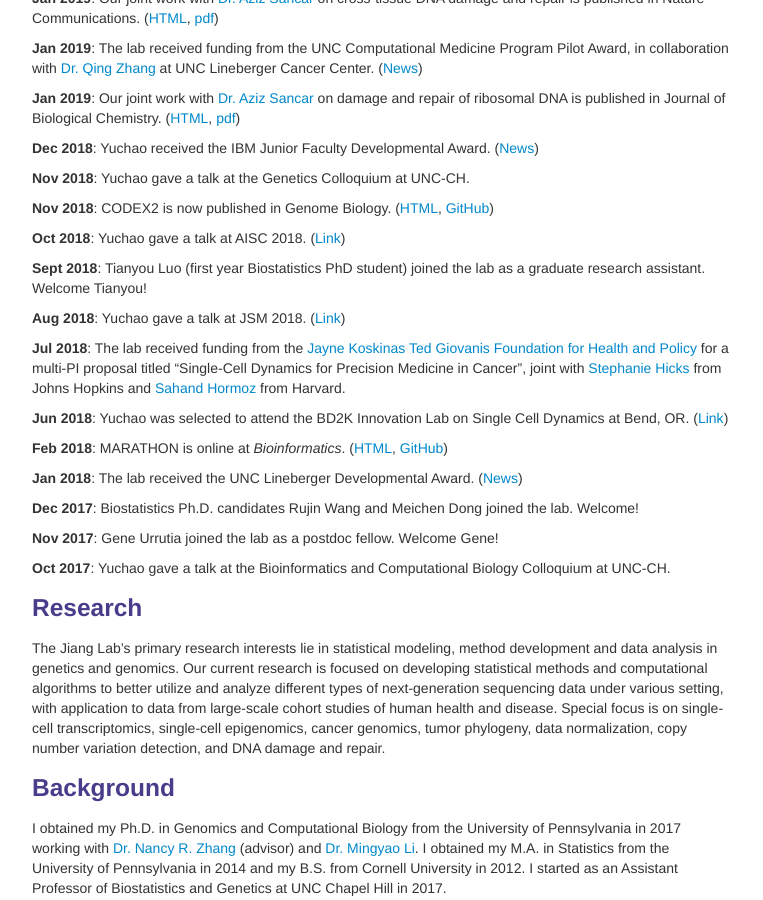
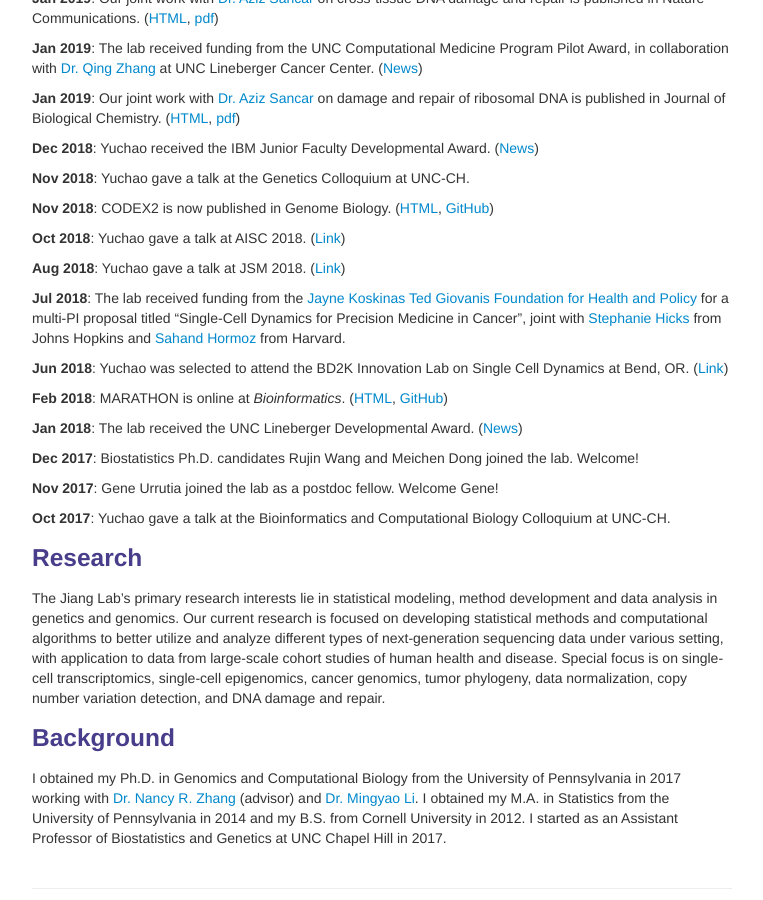
Before and after one commit to yuchaojiang/yuchaojiang.github.io, a Jekyll site: the page built from index.md, in a window 1280 px wide and 900 px high, scrolled down 574 px. Shown: the whole window, without its empty margins (258-1021 px from the left). Built offline with Jekyll 4.4.1, drawn with Linux system fonts in a browser that asks for light colours.

Commit message:
Update index.md

```diff
--- a/index.md
+++ b/index.md
@@ -45,8 +45,6 @@ description: I am an Assistant Professor in the Department of Biostatistics and
 
 **Oct 2018**: Yuchao gave a talk at AISC 2018. ([Link](https://www.uncg.edu/mat/aisc/2018/index.html))
 
-**Sept 2018**: Tianyou Luo (first year Biostatistics PhD student) joined the lab as a graduate research assistant. Welcome Tianyou!
-
 **Aug 2018**: Yuchao gave a talk at JSM 2018. ([Link](https://ww2.amstat.org/meetings/jsm/2018/onlineprogram/ActivityDetails.cfm?SessionID=215048))
 
 **Jul 2018**: The lab received funding from the [Jayne Koskinas Ted Giovanis Foundation for Health and Policy](http://jktgfoundation.org/) for a multi-PI proposal titled "Single-Cell Dynamics for Precision Medicine in Cancer", joint with [Stephanie Hicks](http://www.stephaniehicks.com/) from Johns Hopkins and [Sahand Hormoz](https://hormoz.hms.harvard.edu/) from Harvard.
```
